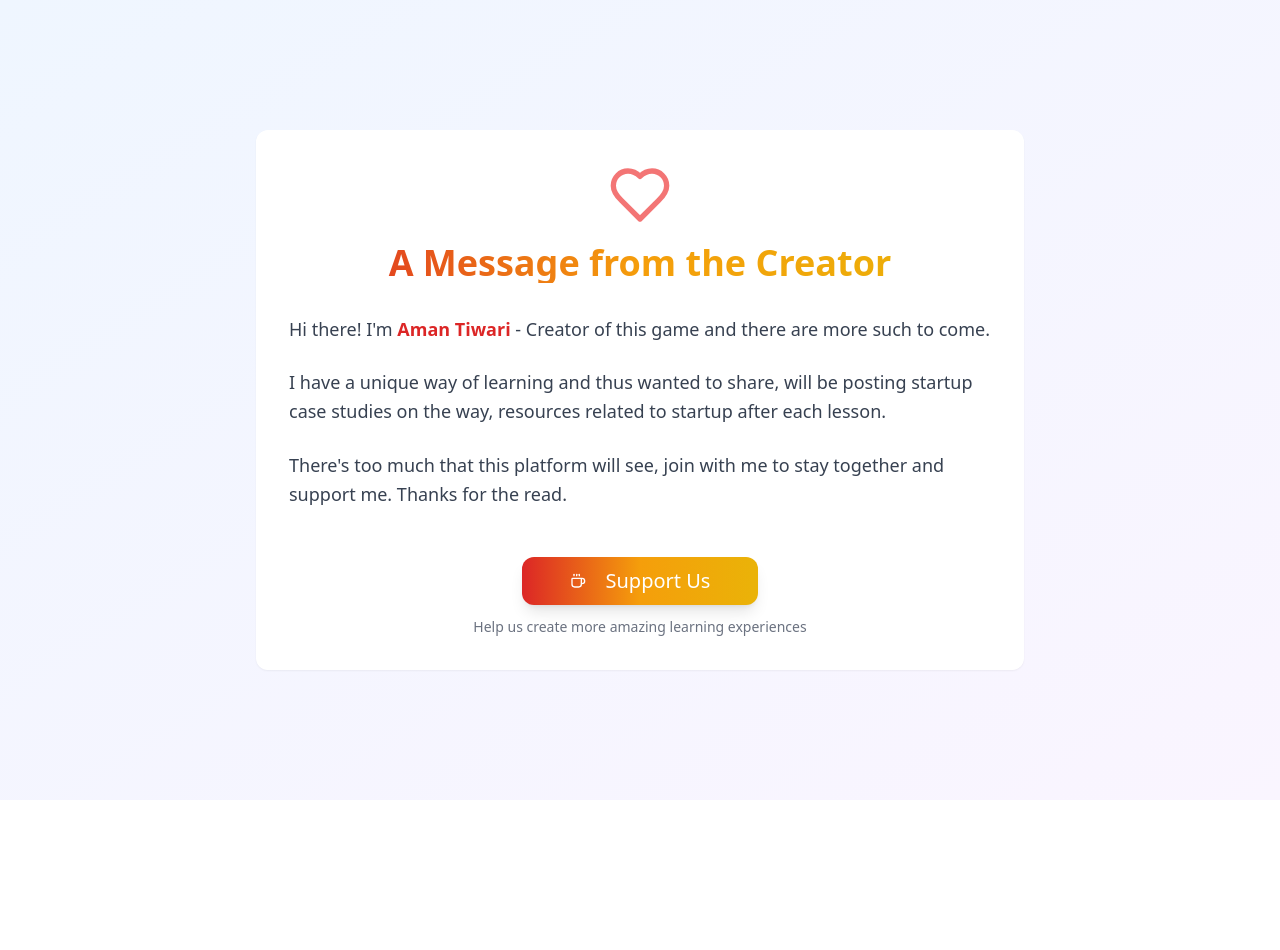
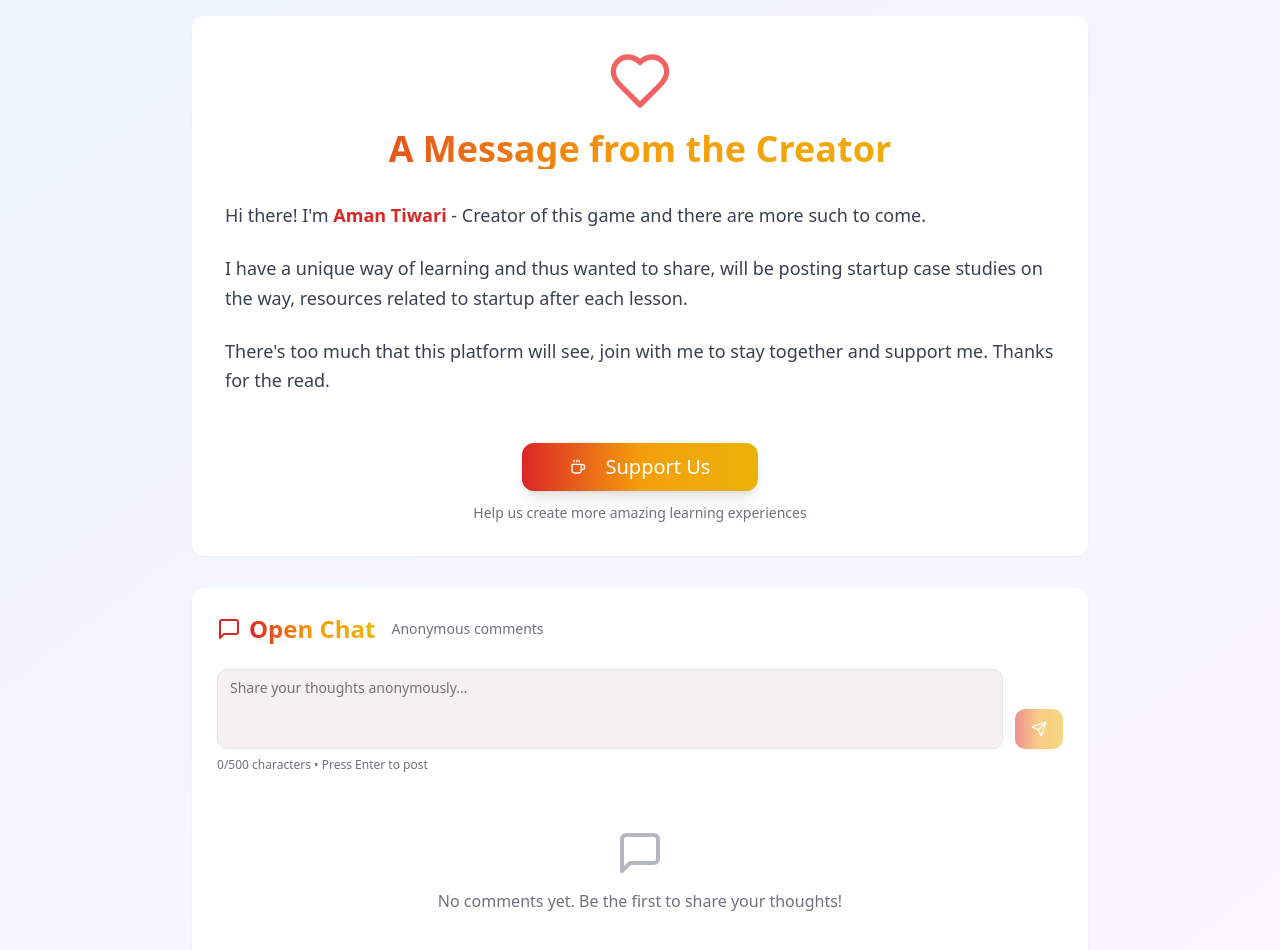
Before and after one commit to amanempire/founders-grind-simulator, a React (Vite) app: page /creator in a window 1280 px wide. Shown: the top 950 px of the page. Before the commit the page ends 800 px from the top, so only its background shows below. Built offline with nearby package versions, Linux system fonts and the light colour scheme.

Commit message:
feat: Add anonymous comment box to Creator page
Adds a comment box to the Creator page, allowing anonymous comments.

```diff
--- a/src/pages/Creator.tsx
+++ b/src/pages/Creator.tsx
@@ -1,17 +1,47 @@
 
 import { Button } from "@/components/ui/button";
 import { Card } from "@/components/ui/card";
-import { Heart, Coffee } from "lucide-react";
+import { Textarea } from "@/components/ui/textarea";
+import { Heart, Coffee, MessageSquare, Send } from "lucide-react";
+import { useState } from "react";
+
+interface Comment {
+  id: string;
+  text: string;
+  timestamp: Date;
+}
 
 const Creator = () => {
+  const [comments, setComments] = useState<Comment[]>([]);
+  const [newComment, setNewComment] = useState("");
+
   const handleSupportUs = () => {
     // This will redirect to a payment gateway (Stripe, PayPal, etc.)
     window.open('https://buy.stripe.com/your-payment-link', '_blank');
   };
 
+  const handleSubmitComment = () => {
+    if (newComment.trim()) {
+      const comment: Comment = {
+        id: Date.now().toString(),
+        text: newComment.trim(),
+        timestamp: new Date()
+      };
+      setComments(prev => [comment, ...prev]);
+      setNewComment("");
+    }
+  };
+
+  const handleKeyPress = (e: React.KeyboardEvent) => {
+    if (e.key === 'Enter' && !e.shiftKey) {
+      e.preventDefault();
+      handleSubmitComment();
+    }
+  };
+
   return (
     <div className="min-h-screen flex items-center justify-center p-4 bg-gradient-to-br from-blue-50 to-purple-50">
-      <div className="max-w-3xl w-full">
+      <div className="max-w-4xl w-full space-y-8">
         <Card className="p-8 glass-effect animate-fade-in">
           <div className="text-center mb-8">
             <Heart className="w-16 h-16 text-red-500 mx-auto mb-4 animate-pulse" />
@@ -50,6 +80,66 @@ const Creator = () => {
             </p>
           </div>
         </Card>
+
+        {/* Comments Section */}
+        <Card className="p-6 glass-effect">
+          <div className="flex items-center gap-2 mb-6">
+            <MessageSquare className="w-6 h-6 text-founder-red" />
+            <h2 className="text-2xl font-bold founder-text-gradient">Open Chat</h2>
+            <span className="text-sm text-gray-500 ml-2">Anonymous comments</span>
+          </div>
+
+          {/* Comment Input */}
+          <div className="mb-6">
+            <div className="flex gap-3">
+              <Textarea
+                placeholder="Share your thoughts anonymously..."
+                value={newComment}
+                onChange={(e) => setNewComment(e.target.value)}
+                onKeyPress={handleKeyPress}
+                className="flex-1 min-h-[80px] resize-none"
+                maxLength={500}
+              />
+              <Button
+                onClick={handleSubmitComment}
+                disabled={!newComment.trim()}
+                className="self-end founder-gradient text-white hover:scale-105 transition-transform duration-200"
+              >
+                <Send className="w-4 h-4" />
+              </Button>
+            </div>
+            <p className="text-xs text-gray-500 mt-2">
+              {newComment.length}/500 characters • Press Enter to post
+            </p>
+          </div>
+
+          {/* Comments Display */}
+          <div className="space-y-4 max-h-96 overflow-y-auto">
+            {comments.length === 0 ? (
+              <div className="text-center py-8 text-gray-500">
+                <MessageSquare className="w-12 h-12 mx-auto mb-3 opacity-50" />
+                <p>No comments yet. Be the first to share your thoughts!</p>
+              </div>
+            ) : (
+              comments.map((comment) => (
+                <div
+                  key={comment.id}
+                  className="bg-white/50 rounded-lg p-4 border border-gray-200/50 animate-fade-in"
+                >
+                  <div className="flex items-start justify-between mb-2">
+                    <span className="text-sm font-medium text-founder-red">Anonymous</span>
+                    <span className="text-xs text-gray-500">
+                      {comment.timestamp.toLocaleTimeString()}
+                    </span>
+                  </div>
+                  <p className="text-gray-700 leading-relaxed whitespace-pre-wrap">
+                    {comment.text}
+                  </p>
+                </div>
+              ))
+            )}
+          </div>
+        </Card>
       </div>
     </div>
   );
```
